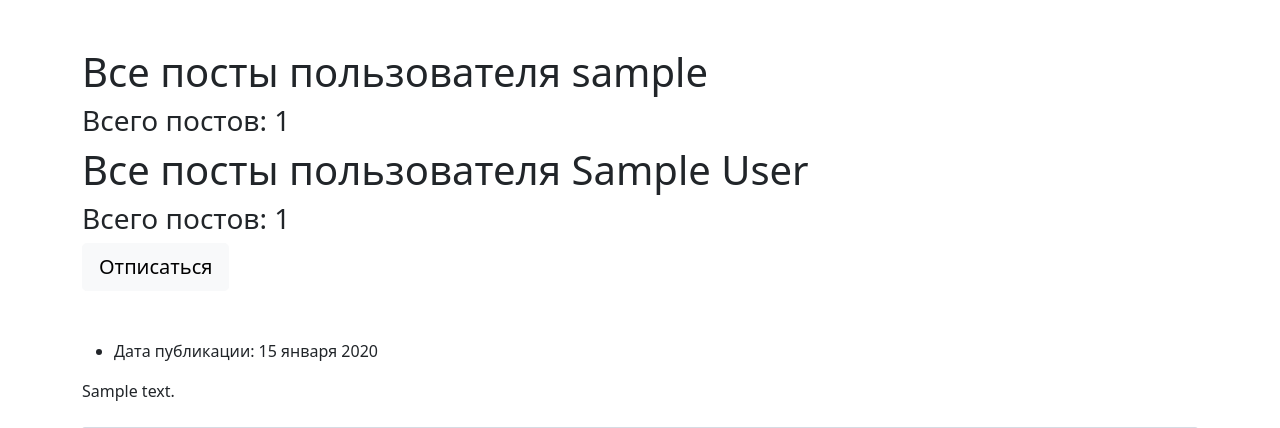
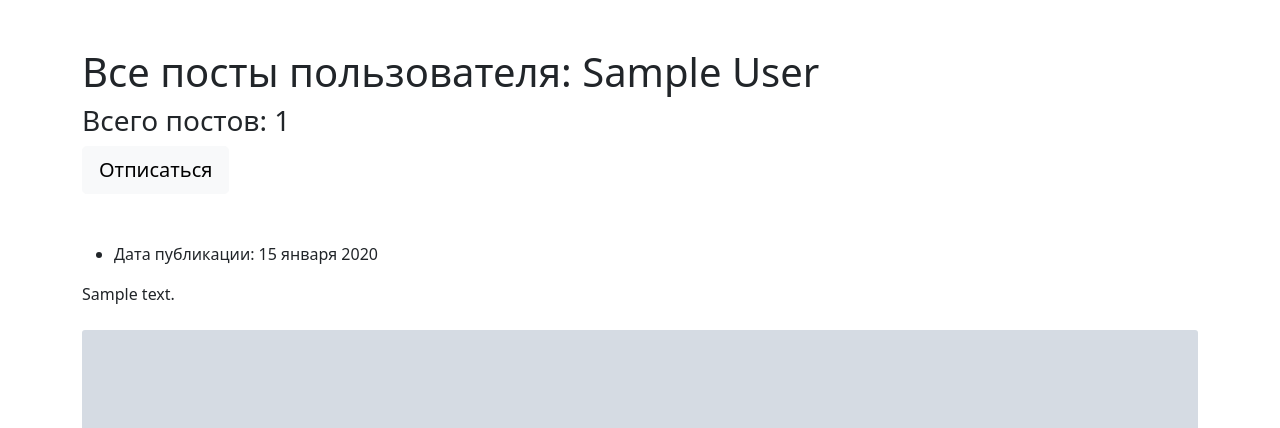
Before and after one commit to salbadys/hw05_final, a Django app: template yatube/templates/posts/profile.html in a window 1280 px wide. Shown: the part 56-484 px from the top of the page. Run offline with Django 3.2, Linux system fonts and the light colour scheme; tables that the repository leaves empty hold one stand-in row (values such as "Sample post"); the template is opened without the code that fills it: values that come from a table or form of the project are taken from there, most other values are stand-ins (such as "Sample title", 1, 10 or a date in 2020); grey boxes marked "Sample" are stand-in pictures; parts of the project's set-up code (start-up, migrations or seed data) failed here and were passed over; some libraries are stand-ins or nearby versions.

Commit message:
Финальный проект

```diff
--- a/yatube/posts/views.py
+++ b/yatube/posts/views.py
@@ -1,3 +1,4 @@
+from django.core.cache import cache
 from django.shortcuts import render, get_object_or_404, redirect
 from django.core.paginator import Paginator
 from django.views.decorators.cache import cache_page
--- a/yatube/templates/posts/profile.html
+++ b/yatube/templates/posts/profile.html
@@ -3,11 +3,9 @@
 {% block title %}<title>Посты пользователя {{ author }}</title>{% endblock %}
 {% block content %}
     <div class="container py-5">
-        <h1>Все посты пользователя {{ author }}</h1>
-        <h3>Всего постов: {{ count_post }}</h3>
         <div class="mb-5">
-            <h1>Все посты пользователя {{ author.get_full_name }}</h1>
-            <h3>Всего постов: {{ posts_count }}</h3>
+            <h1>Все посты пользователя: {{ author.get_full_name }}</h1>
+            <h3>Всего постов: {{ count_post }}</h3>
             {% if request.user.username != author.username %}
                 {% if following %}
                     <a
--- a/yatube/templates/users/logged_out.html
+++ b/yatube/templates/users/logged_out.html
@@ -1,5 +1,5 @@
 {% extends 'base.html' %}
-{% block title %}Вы вышли из системы{% endblock %}
+{% block title %}<title>Вы вышли из системы</title>{% endblock %}
 {% block content %}
     <div class="row justify-content-center">
         <div class="col-md-8 p-5">
--- a/yatube/templates/users/signup.html
+++ b/yatube/templates/users/signup.html
@@ -1,5 +1,5 @@
 {% extends "base.html" %}
-{% block title %}Зарегистрироваться{% endblock %}
+{% block title %}<title>Зарегистрироваться</title>{% endblock %}
 {% block content %}
     <div class="row justify-content-center">
         <div class="col-md-8 p-5">
```
Also changed, not shown: yatube/posts/tests/test_urls.py (+0 -1 lines).
